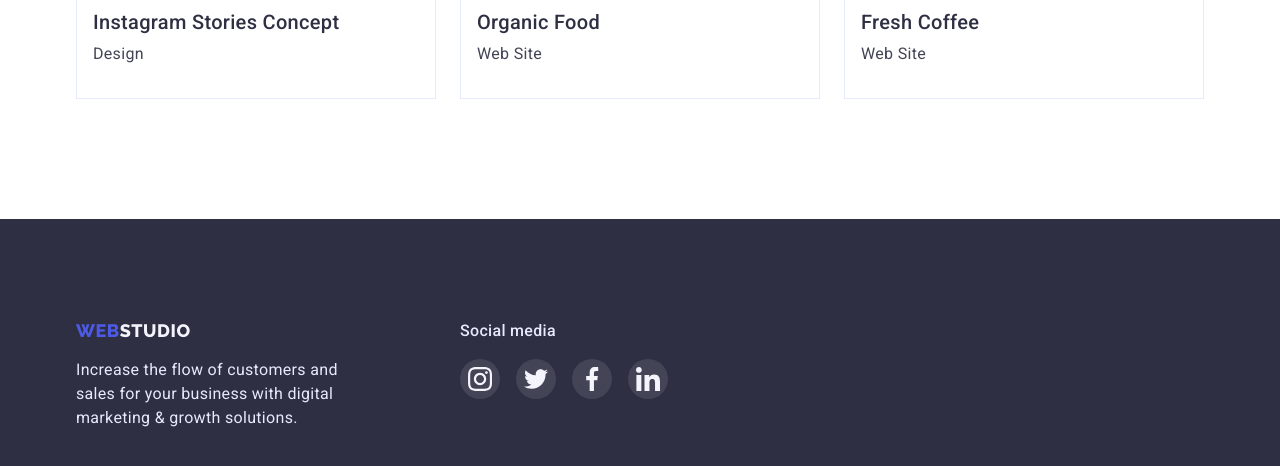
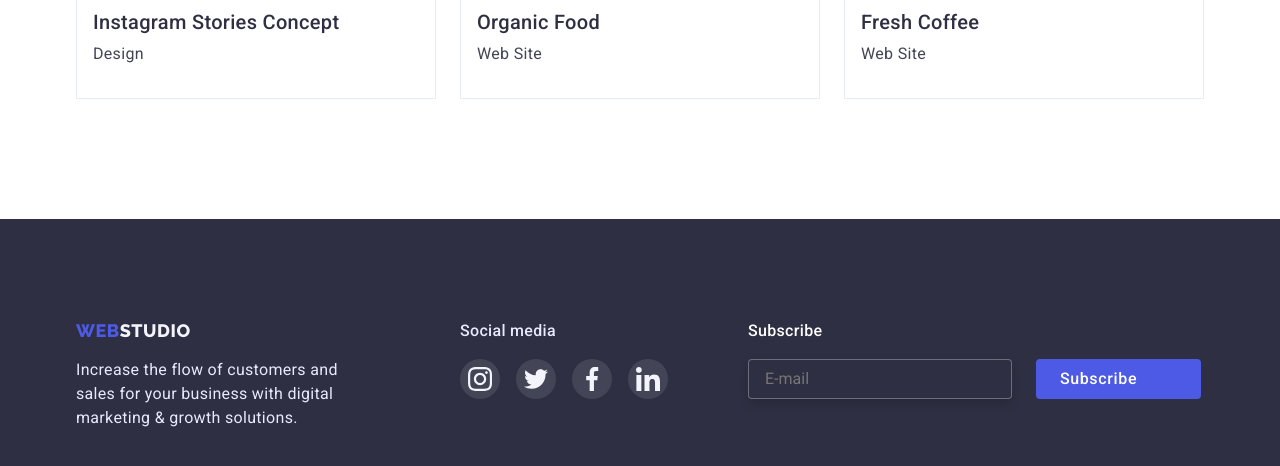
Before and after one commit to groats23/goit-markup-hw-06, a plain HTML site: page portfolio.html in a window 1280 px wide. Shown: the part 1557-2023 px from the top of the page. Drawn offline with nearby package versions, Linux system fonts and the light colour scheme.

Commit message:
add footer (form)

```diff
--- a/css/styles.css
+++ b/css/styles.css
@@ -941,11 +941,16 @@ img {
   margin-left: 80px;
 }
 
+.ppp {
+  display: flex;
+}
+
 .footer-modal-input {
   width: 264px;
   height: 40px;
   margin-right: 24px;
   padding-left: 16px;
+
   border: 1px solid rgba(255, 255, 255, 0.3);
   border-radius: 4px;
   background-color: var(--primary-text-color);
@@ -957,7 +962,7 @@ img {
   display: flex;
   justify-content: center;
   align-items: center;
-  width: 150px;
+  width: 165px;
   height: 40px;
   background-color: var(--accent-text-color);
   color: var(--white-color);
@@ -970,6 +975,6 @@ img {
   background-color: var(--button-hover-color);
 }
 
-.footer-icon-send {
+.footer-modal-btn {
   gap: 16px;
 }
--- a/portfolio.html
+++ b/portfolio.html
@@ -375,6 +375,35 @@
             </li>
           </ul>
         </div>
+
+        <!-- Submission form footer -->
+
+        <form class="footer-modal-form">
+          <p class="footer-modal-text">Subscribe</p>
+
+          <div class="ppp">
+            <label class="footer-modal-field">
+              <input
+                class="footer-modal-input"
+                name="user_email"
+                type="email"
+                required
+                placeholder="E-mail"
+              />
+            </label>
+
+            <button class="footer-modal-btn btn-options" type="submit">
+              Subscribe
+              <svg class="footer-icon-send" width="24" height="24">
+                <use
+                  href="./images/traling_icons/sprite.svg#icon-Frame-3"
+                ></use>
+              </svg>
+            </button>
+          </div>
+        </form>
+
+        <!-- /Submission form footer -->
       </div>
     </footer>
   </body>
```
Also changed, not shown: index.html (+6 -1 lines).
